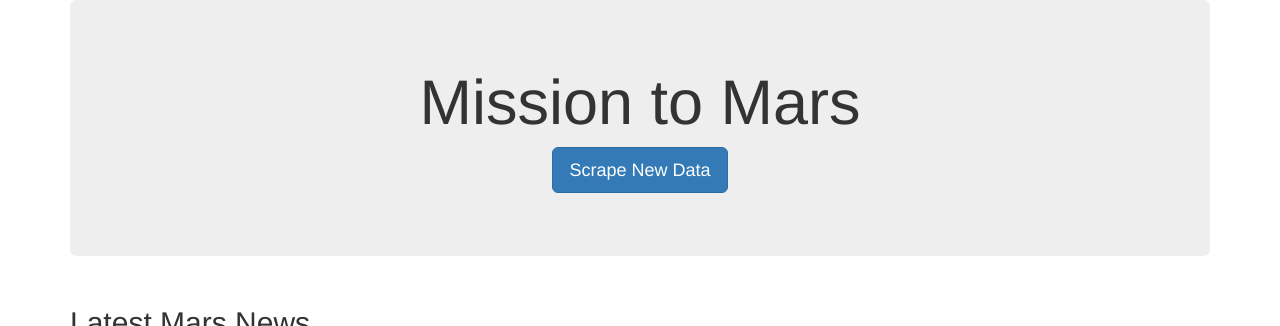
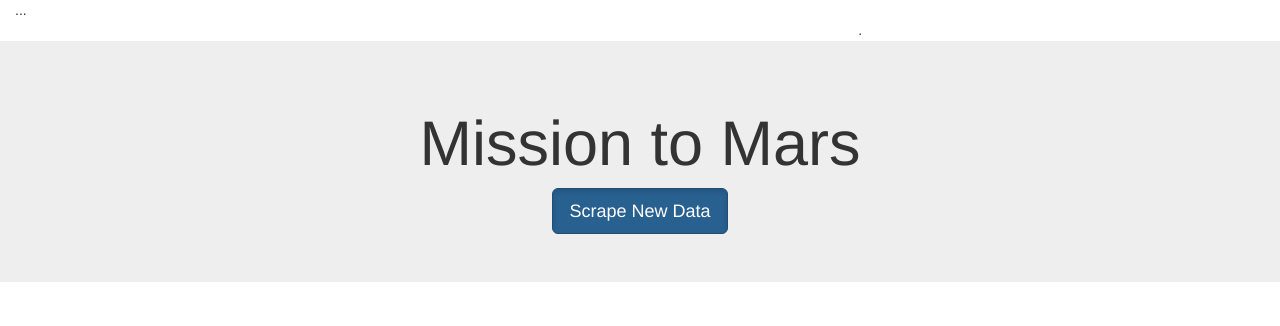
Before and after one commit to Preacherman194589/Mission-to-Mars, a Flask app: page / in a window 1280 px wide. Shown: the top 326 px of the page. Run offline with Flask 2, Linux system fonts and the light colour scheme; data that the repository does not hold is empty; some libraries are stand-ins or nearby versions.

Commit message:
Add files via upload

```diff
--- a/templates/index.html
+++ b/templates/index.html
@@ -11,12 +11,21 @@
     />
   </head>
   <body>
-    <div class="container">
+    <div class="container-fluid">
+        ...
+      </div>
+    <!-- Columns start at 50% wide on mobile and bump up to 33.3% wide on desktop -->
+    <div class="row">
+      <div class="col-xs-6 col-md-4"></div>.
+      <div class="col-xs-6 col-md-4"></div>
+      <div class="col-xs-6 col-md-4"></div>
+    </div>
       <!-- Add Jumbotron to Header -->
       <div class="jumbotron text-center">
         <h1>Mission to Mars</h1>
         <!-- Add a button to activate scraping script -->
-        <p><a class="btn btn-primary btn-lg" href="/scrape" role="button">Scrape New Data</a></p>
+        <button type="button" class="btn btn-primary btn-lg active" href="/scrape" role="button">Scrape New Data</button>
+        <!--<p><a class="btn btn-primary btn-lg" href="/scrape" role="button">Scrape New Data</a></p>--->
       </div>
 
       <!-- Add section for Mars News -->
@@ -33,7 +42,6 @@
       </div>
 
       <!-- Section for Featured Image and Facts table -->
-
       <div class="row" id="mars-featured-image">
         <div class="col-md-8">
           <h2>Featured Mars Image</h2>
@@ -45,7 +53,6 @@
             alt="Responsive image"
           />
         </div>
-
         <div class="col-md-4">
           <!-- Mars Facts -->
           <div class="row" id="mars-facts">
@@ -64,7 +71,7 @@
         {% for hemisphere in mars.hemispheres %}
         <div class="col-md-6">
           <div class="thumbnail">
-            <img src="{{hemisphere.img_url | default('static/images/error.png', true)}}" alt="...">
+            <img src="{{hemisphere.img_url | default('static/images/error.png', true)}}" alt="..." class="img-circle">
             <div class="caption">
               <h3>{{hemisphere.title}}</h3>
             </div>
```
